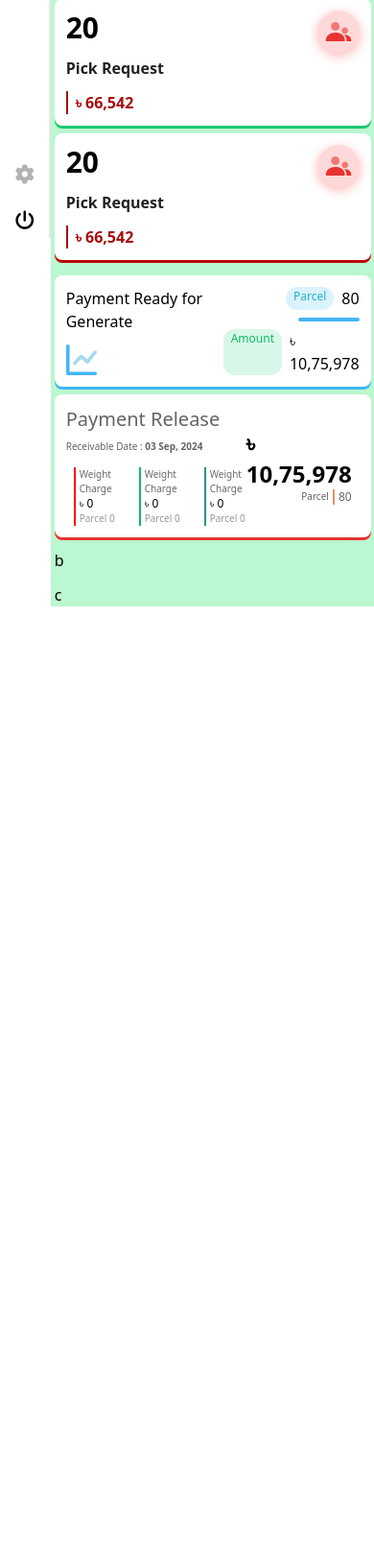
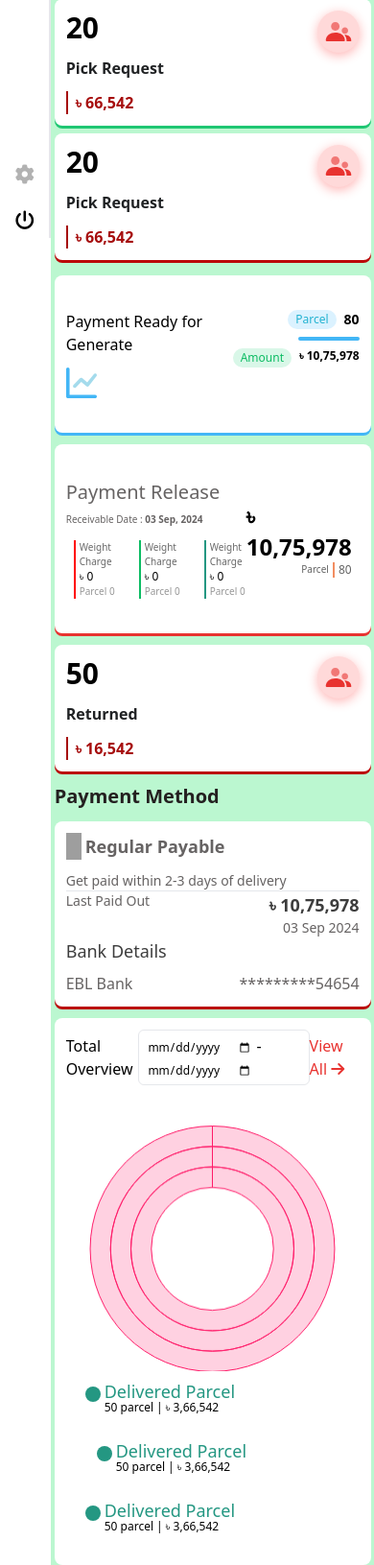
Before and after one commit to fxjakaria04/ocado-curier, a PHP site: page / in a window 390 px wide. Shown: the part 596-2227 px from the top of the page at 96% size. Before the commit the page ends 1228 px from the top, so only its background shows below. Run offline with PHP 8.4, Linux system fonts and the light colour scheme; some libraries are stand-ins or nearby versions; grey boxes are pictures that could not be loaded.

Commit message:
chart added

```diff
--- a/index.html
+++ b/index.html
@@ -292,27 +292,27 @@
         <!-- hero part -->
          <section>
             <div class="w-[98%] m-auto grid grid-cols-5 md:grid-cols-3 lg:grid-cols-5 gap-3 mt-4">
-                <div class="col-span-5 md:col-span-2 lg:col-span-2 grid grid-cols-2 gap-2">
+                <div class="col-span-5 md:col-span-2 lg:col-span-2 ">
 
-                    <div class="col-span-2 flex p-3 bg-white rounded-lg custom-shadow-6">
-                        <div class="w-8/12 flex flex-col gap-3">
+                    <div class="col-span-2 flex px-3 py-9 bg-white rounded-lg custom-shadow-6 mb-3">
+                        <div class="w-6/12 flex flex-col gap-3">
                             <p>Payment Ready for Generate</p>
                             <img class="w-8" src="src/svg/graph.svg" alt="">
                         </div>
-                        <div class="w-4/12 flex items-end flex-col">
+                        <div class="w-6/12 flex items-end flex-col">
                             <div class="flex gap-2">
                                 <a class="bg-[#DBF2FF] text-[#24B2D1] rounded-xl px-2 py-0.5 text-xs" href="#">Parcel</a>
-                                <p>80</p>
+                                <p class="text-sm font-bold">80</p>
                             </div>
                             <div class="bg-[#42B6F6] h-1 w-16 my-2 rounded-xl"></div>
                             <div class="flex gap-2">
                                 <a class="bg-[#D9F7E8] text-[#0CBC63] rounded-xl px-2 py-0.5 text-xs" href="#" href="#">Amount</a>
-                                <p>৳ 10,75,978</p>
+                                <p class="text-xs font-bold">৳ 10,75,978</p>
                             </div>
                         </div>
                     </div>
 
-                    <div class="col-span-2 flex p-3 bg-white rounded-lg custom-shadow-7">
+                    <div class="col-span-2 flex px-3 py-9 bg-white rounded-lg custom-shadow-7">
                         <div class="w-8/12 flex flex-col gap-3">
                             <div>
                                 <p class="text-[#666363] text-xl">Payment Release</p>
@@ -350,8 +350,104 @@
                     </div>
 
                 </div>
-                <div class="col-span-5 md:col-span-1 lg:col-span-1">b</div>
-                <div class="col-span-5 md:col-span-2 lg:col-span-2">c</div>
+                <div class="col-span-5 md:col-span-1 lg:col-span-1">
+                    <div class="mb-3 col-span-12 sm:col-span-6 md:col-span-4 lg:col-span-3 flex p-3 bg-white rounded-lg custom-shadow-5">
+                        <div class="w-8/12 flex flex-col gap-3">
+                            <p class="text-3xl font-semibold">50</p>
+                            <p class="text-[#202224] font-semibold">Returned</p>
+                            <div class="pl-2 border-l-2 border-[#A60C0C]">
+                                <p class="text-[#A60C0C] font-bold">৳ 16,542</p>
+                            </div>
+                        </div>
+                        <div class="w-4/12 flex items-start justify-end">
+                            <div class="bg-[#FFD9D9] inline-block px-2 py-3 rounded-full custom-shadow-1s">
+                                <img src="src/svg/Group.svg" alt="">
+                            </div>
+                        </div>
+                    </div>
+                    <p class="text-[#242020] text-xl font-semibold mb-3">Payment Method</p>
+                    <div class="col-span-12 sm:col-span-6 md:col-span-4 lg:col-span-3 flex flex-col p-3 bg-white rounded-lg custom-shadow-5">
+
+                        <div class="h-full flex flex-col gap-3 border-b">
+                            <div class="flex gap-1">
+                                <img class="w-4" src="src/svg/calendar 1.svg" alt="">
+                                <p class="text-[#666363] text-lg font-semibold">Regular Payable</p>
+                            </div>
+                            <p class="text-[#666363] text-sm">Get paid within 2-3 days of delivery</p>
+                        </div>
+                        <div>
+                            <div class="flex flex-col w-full">
+                                <div class="flex justify-between">
+                                    <div>
+                                        <p class="text-sm text-[#666363]">Last Paid Out</p>
+                                    </div>
+                                    <div class="flex flex-col items-end">
+                                        <p class="text-[#3D3D3D] font-bold text-lg">৳ 10,75,978</p>
+                                        <p class="text-sm text-[#666363]">03 Sep 2024</p>
+                                    </div>
+                                </div>
+                                <p class="text-[#3D3D3D] text-lg font-medium mb-2">Bank Details</p>
+                                <div class="flex justify-between">
+                                    <p class="text-[#666363]">EBL Bank</p>
+                                    <p class="text-[#666363]">*********54654</p>
+                                </div>
+                            </div>
+                        </div>
+                    </div>
+
+                </div>
+                <div class="col-span-5 md:col-span-2 lg:col-span-2">
+                    <div class="bg-white w-full rounded-lg p-3">
+                        <div class="flex items-center justify-between">
+                            <p>Total Overview</p>
+                            <div class="border py-1 px-2 rounded-md">
+                                <input class="text-xs" type="date" name="" id="">
+                                -
+                                <input class="text-xs p-0" type="date" name="" id="">
+                            </div>
+                            <div class="text-[#E83330] hover:text-[#ff4542]">
+                                <a href="#">View All</a>
+                                <i class="fa-solid fa-arrow-right"></i>
+                            </div>
+                        </div>
+                        <div class="flex flex-col md:flex-row p-5">
+                            <diV class="md:w-6/12 w-full my-3 flex items-end">
+                                <div class="w-full">
+                                    <canvas id="myChart"></canvas>
+                                </div>
+                            </diV>
+                            <diV class="w-full md:w-6/12 flex justify-end gap-7 flex-col">
+                                <div class="flex gap-1">
+                                    <div class="h-4 w-4 bg-[#249782] rounded-full mt-1"></div>
+                                    <div>
+                                        <p class="text-[#249782] text-lg leading-none font-medium">Delivered Parcel</p>
+                                        <div class="flex text-xs">
+                                            <p>50 parcel | ৳ 3,66,542</p>
+                                        </div>
+                                    </div>
+                                </div>
+                                <div class="flex gap-1 pl-3">
+                                    <div class="h-4 w-4 bg-[#249782] rounded-full mt-1"></div>
+                                    <div>
+                                        <p class="text-[#249782] text-lg leading-none font-medium">Delivered Parcel</p>
+                                        <div class="flex text-xs">
+                                            <p>50 parcel | ৳ 3,66,542</p>
+                                        </div>
+                                    </div>
+                                </div>
+                                <div class="flex gap-1">
+                                    <div class="h-4 w-4 bg-[#249782] rounded-full mt-1"></div>
+                                    <div>
+                                        <p class="text-[#249782] text-lg leading-none font-medium">Delivered Parcel</p>
+                                        <div class="flex text-xs">
+                                            <p>50 parcel | ৳ 3,66,542</p>
+                                        </div>
+                                    </div>
+                                </div>
+                            </diV>
+                        </div>
+                    </div>
+                </div>
             </div>
          </section>
 
@@ -408,7 +504,62 @@
         transform: translateX(23px);
     }
       </style>
+    <script src="https://cdn.jsdelivr.net/npm/alpinejs@3.x.x/dist/cdn.min.js"></script>
+    <script src="https://cdn.jsdelivr.net/npm/chart.js/dist/chart.umd.min.js"></script>
+        <script>
+            // setup
+            const data = {
+            //   labels: ['Mon', 'Tue', 'Wed', 'Thu', 'Fri', 'Sat', 'Sun'],
+              datasets: [{
+                label: 'A',
+                data: [15],
+                backgroundColor: [
+                  'rgba(255, 26, 104, 0.2)'
+                ],
+                borderColor: [
+                  'rgba(255, 26, 104, 1)'
+                ],
+              },
+              {
+                label: 'B',
+                data: [11],
+                backgroundColor: [
+                  'rgba(255, 26, 104, 0.2)'
+                ],
+                borderColor: [
+                  'rgba(255, 26, 104, 1)'
+                ],
+              },
+              {
+                label: 'C',
+                data: [5],
+                backgroundColor: [
+                  'rgba(255, 26, 104, 0.2)',
+                ],
+                borderColor: [
+                  'rgba(255, 26, 104, 1)'
+                ],
+              }]
+            };
 
-    <script src="https://cdn.jsdelivr.net/npm/alpinejs@3.x.x/dist/cdn.min.js"></script>
+            // config
+            const config = {
+              type: 'doughnut',
+              data,
+              options: {
+                borderWidth: 1
+              }
+            };
+
+            // render init block
+            const myChart = new Chart(
+              document.getElementById('myChart'),
+              config
+            );
+
+            // Instantly assign Chart.js version
+            const chartVersion = document.getElementById('chartVersion');
+            chartVersion.innerText = Chart.version;
+        </script>
 </body>
 </html>
```
Also changed, not shown: public/tailwind.css, src/svg/calendar 1.svg (added).
